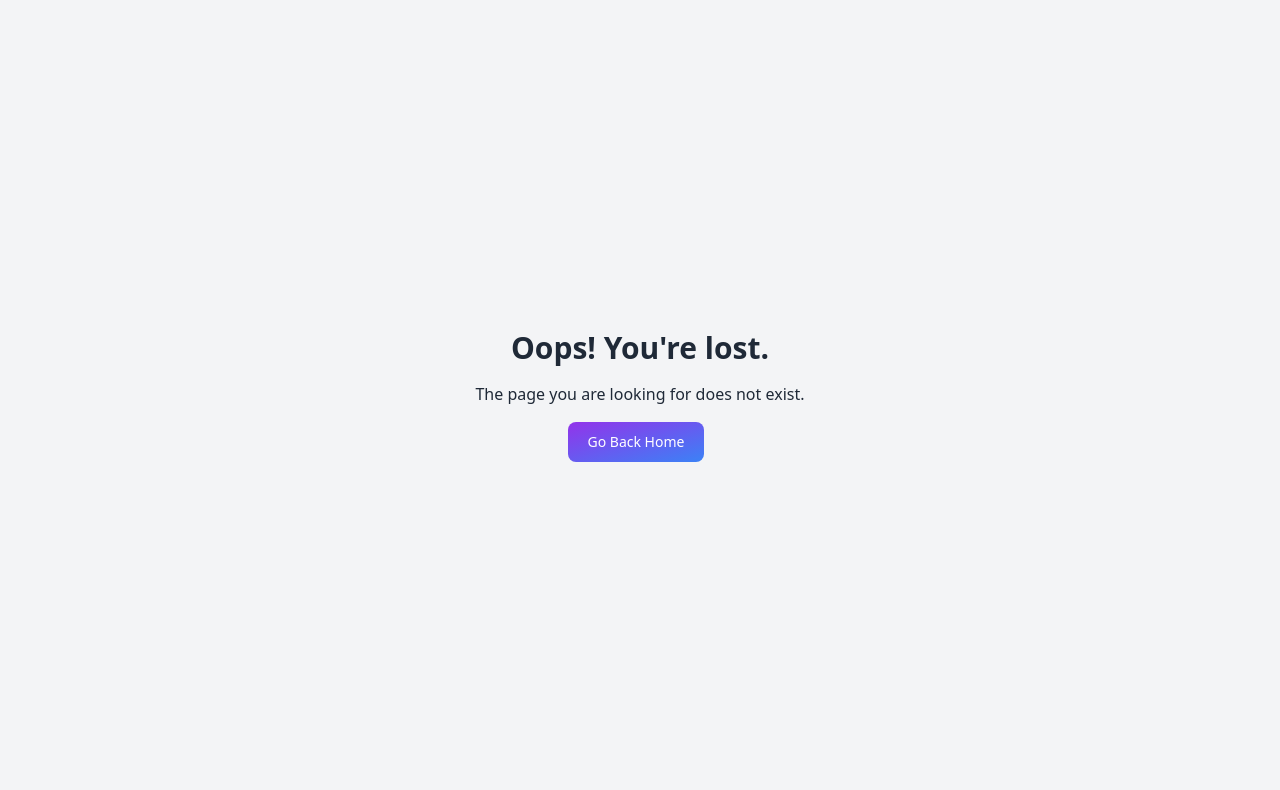
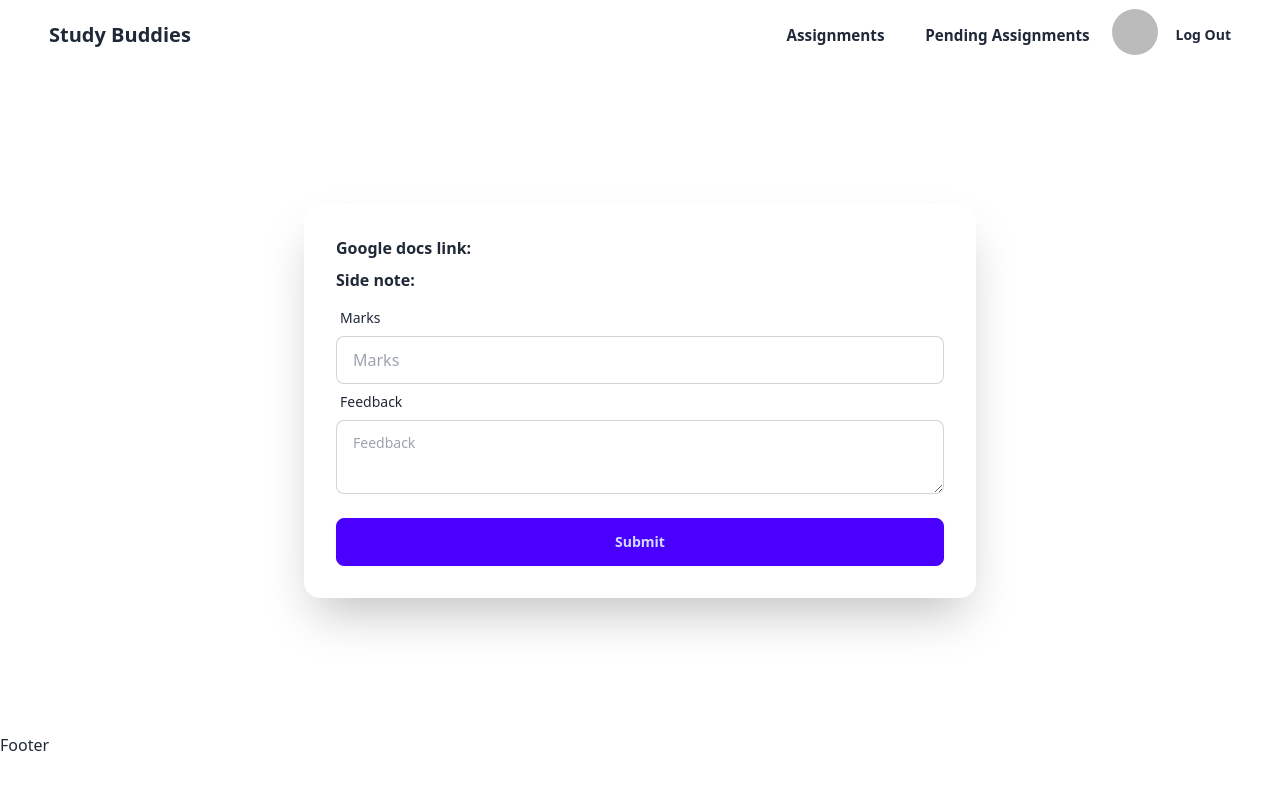
Before and after one commit to Shanto910/study-buddies-client-side, a React (Vite) app: page /submission-details/1 in a window 1280 px wide. Shown: the top 790 px of the page. Built offline with nearby package versions, Linux system fonts and the light colour scheme; no server answers; sample sign-in values are in the browser's storage.

Commit message:
main: added submission details page

```diff
--- a/src/Pages/AssignmentDetails.jsx
+++ b/src/Pages/AssignmentDetails.jsx
@@ -35,7 +35,8 @@ const AssignmentDetails = () => {
 			assignmentId,
 			title,
 			marks,
-			submitted_by: user?.email,
+			submitted_by_email: user?.email,
+			submitted_by_name: user?.displayName,
 			status: 'Pending',
 			feedback: '',
 			obtained_marks: 0,
@@ -46,7 +47,6 @@ const AssignmentDetails = () => {
 			form.reset();
 			navigate('/');
 			toast.success('Assignment Submitted Successfully!');
-			console.log(submissionData);
 		} catch (err) {
 			toast.error(err?.response?.data);
 		}
--- a/src/Pages/MyAttemptedAssignments.jsx
+++ b/src/Pages/MyAttemptedAssignments.jsx
@@ -20,7 +20,7 @@ const MyAttemptedAssignments = () => {
 			<div className="flex flex-col justify-center items-center text-center">
 				<h2 className="md:text-4xl text-4xl font-bold mb-4">My Attempted Assignments</h2>
 			</div>
-			<div className="relative overflow-x-auto shadow-md sm:rounded-lg max-w-7xl mx-auto mt-12">
+			<div className="relative overflow-x-auto shadow-md sm:rounded-lg max-w-6xl mx-auto mt-12">
 				<table className="w-full text-sm text-gray-500">
 					<thead className="text-xs text-gray-700 uppercase bg-gray-200 tracking-wider columns-12">
 						<tr>
--- a/src/Pages/PendingAssignments.jsx
+++ b/src/Pages/PendingAssignments.jsx
@@ -1,56 +1,66 @@
+import axios from 'axios';
+import { useEffect, useState } from 'react';
+import { Link } from 'react-router-dom';
+
 const PendingAssignments = () => {
+	const [submissions, setSubmissions] = useState([]);
+
+	useEffect(() => {
+		fetchAllPending();
+	}, []);
+
+	const fetchAllPending = async () => {
+		const { data } = await axios.get(
+			`${import.meta.env.VITE_API_URL}/submissions?status=Pending`
+		);
+		setSubmissions(data);
+	};
+
 	return (
 		<div className="py-24 bg-gray-100 px-8">
 			<div className="flex flex-col justify-center items-center text-center">
 				<h2 className="md:text-4xl text-4xl font-bold mb-4">My Attempted Assignments</h2>
 			</div>
-			<div className="relative overflow-x-auto shadow-md sm:rounded-lg max-w-7xl mx-auto mt-12">
+			<div className="relative overflow-x-auto shadow-md sm:rounded-lg max-w-5xl mx-auto mt-12">
 				<table className="w-full text-sm text-gray-500">
-					<thead className="text-xs text-gray-700 uppercase bg-gray-200 tracking-wider columns-12">
+					<thead className="text-xs text-gray-700 uppercase bg-gray-200 tracking-wider">
 						<tr>
 							<th scope="col" className="py-3 px-6 text-left columns-2">
 								Title
 							</th>
-							<th scope="col" className="py-3 px-6 text-center columns-1">
-								Status
-							</th>
 							<th scope="col" className="py-3 px-6 text-right columns-1">
 								Assignment Marks
 							</th>
-							<th scope="col" className="py-3 px-6 text-right columns-1">
-								Obtained Marks
+							<th scope="col" className="py-3 px-6 text-center columns-1">
+								Examinee Name
 							</th>
-							<th scope="col" className="py-3 px-6 text-left columns-4">
-								Feedback
+							<th scope="col" className="py-3 px-6 text-center columns-1">
+								Action
 							</th>
 						</tr>
 					</thead>
 					<tbody>
-						{/* {submissions.map(submission => ( */}
-						<tr className="bg-white border-b hover:bg-gray-50">
+						{submissions.map(submission => (
+							<tr key={submission._id} className="bg-white border-b hover:bg-gray-50">
 								<td className="px-6 py-4 font-semibold text-gray-900 text-left">
-								{/* {submission.title} */}
-							</td>
-							<td className="px-6 py-4 flex justify-center">
-								{/* <div
-									className={`badge badge-outline uppercase text-xs ${
-										submission.status === 'Pending' ? 'badge-warning' : ''
-									} ${submission.status === 'Completed' ? 'badge-success' : ''}`}>
-									{submission.status}
-								</div> */}
+									{submission.title}
 								</td>
 
 								<td className="px-6 py-4 font-semibold text-gray-900 text-right">
-								{/* {submission.marks} */}
+									{submission.marks}
 								</td>
-							<td className="px-6 py-4 font-semibold text-gray-900 text-right">
-								{/* {submission.obtained_marks} */}
+								<td className="px-6 py-4 font-semibold text-gray-900 text-center">
+									{submission.submitted_by_name}
 								</td>
-							<td className="px-6 py-4 font-semibold text-gray-900 text-left">
-								{/* {submission.feedback} */}
+								<td className="px-6 py-4 flex justify-center">
+									<Link
+										to={`/submission-details/${submission._id}`}
+										className="btn btn-accent">
+										Give Mark
+									</Link>
 								</td>
 							</tr>
-						{/* ))} */}
+						))}
 					</tbody>
 				</table>
 			</div>
--- /dev/null
+++ b/src/Pages/SubmissionDetails.jsx
@@ -0,0 +1,107 @@
+import axios from 'axios';
+import { useContext, useEffect, useState } from 'react';
+import toast from 'react-hot-toast';
+import { useNavigate, useParams } from 'react-router-dom';
+import { AuthContext } from '../Providers/AuthProviders';
+
+const SubmissionDetails = () => {
+	const [submission, setSubmission] = useState([]);
+	const { id } = useParams();
+	const navigate = useNavigate();
+	const { user } = useContext(AuthContext);
+	const {
+		googleLink,
+		sideNote,
+		assignmentId,
+		title,
+		marks,
+		submitted_by_email,
+		submitted_by_name,
+	} = submission;
+
+	useEffect(() => {
+		fetchSubmission();
+	}, []);
+	const fetchSubmission = async () => {
+		const { data } = await axios.get(`${import.meta.env.VITE_API_URL}/submissions/${id}`);
+		setSubmission(data);
+	};
+
+	const handleMarking = async e => {
+		e.preventDefault();
+		if (user?.email === submitted_by_email) return toast.error('Action not permitted!');
+
+		const form = e.target;
+		const obtained_marks = parseFloat(form.obtained_marks.value);
+		const feedback = form.feedback.value;
+
+		const submissionData = {
+			googleLink,
+			sideNote,
+			assignmentId,
+			title,
+			marks,
+			submitted_by_email,
+			submitted_by_name,
+			status: 'Completed',
+			feedback,
+			obtained_marks,
+		};
+		try {
+			await axios.put(
+				`${import.meta.env.VITE_API_URL}/submissions-marking/${id}`,
+				submissionData
+			);
+			form.reset();
+			navigate('/assignments');
+			toast.success('Assignment Marked Successfully!');
+		} catch (err) {
+			toast.error(err.message);
+		}
+	};
+
+	return (
+		<div className="min-h-[calc(100vh-264px)] flex items-center justify-center my-16 px-4 lg:px-8">
+			<div className="card bg-base-100 w-full max-w-2xl shrink-0 shadow-2xl card-body">
+				<p>
+					<strong>Google docs link: </strong>
+					<a href={submission.googleLink} target="_blank">
+						{submission.googleLink}
+					</a>
+				</p>
+				<p>
+					<strong>Side note: </strong> {submission.sideNote}
+				</p>
+				<form onSubmit={handleMarking}>
+					<div className="form-control">
+						<label className="label">
+							<span className="label-text">Marks</span>
+						</label>
+						<input
+							type="number"
+							placeholder="Marks"
+							name="obtained_marks"
+							className="input input-bordered"
+							required
+						/>
+					</div>
+					<div className="form-control">
+						<label className="label">
+							<span className="label-text">Feedback</span>
+						</label>
+						<textarea
+							className="textarea textarea-bordered"
+							placeholder="Feedback"
+							name="feedback"
+							required></textarea>
+					</div>
+					<div className="form-control mt-6">
+						<button className="btn btn-primary">Submit</button>
+					</div>
+				</form>
+			</div>
+		</div>
+	);
+};
+
+export default SubmissionDetails;
--- a/src/routes/RootRoute.jsx
+++ b/src/routes/RootRoute.jsx
@@ -10,6 +10,7 @@ import UpdateAssignment from '../Pages/UpdateAssignment';
 import AssignmentDetails from '../Pages/AssignmentDetails';
 import MyAttemptedAssignments from '../Pages/MyAttemptedAssignments';
 import PendingAssignments from '../Pages/PendingAssignments';
+import SubmissionDetails from '../Pages/SubmissionDetails';
 
 const router = createBrowserRouter([
 	{
@@ -37,6 +38,14 @@ const router = createBrowserRouter([
 				element: (
 					<PrivateRoutes>
 						<PendingAssignments />
+					</PrivateRoutes>
+				),
+			},
+			{
+				path: '/submission-details/:id',
+				element: (
+					<PrivateRoutes>
+						<SubmissionDetails />
 					</PrivateRoutes>
 				),
 			},
```
Lines whose indentation alone changed are shown as unchanged.
